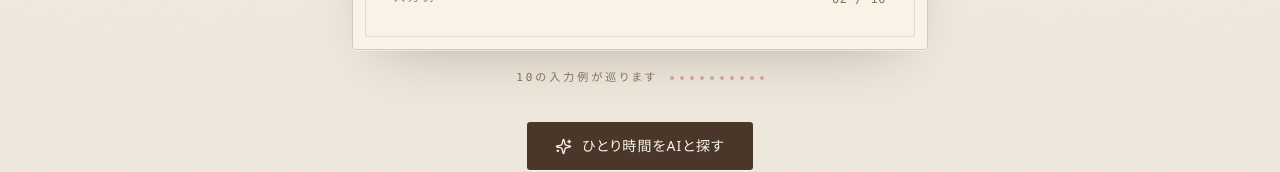
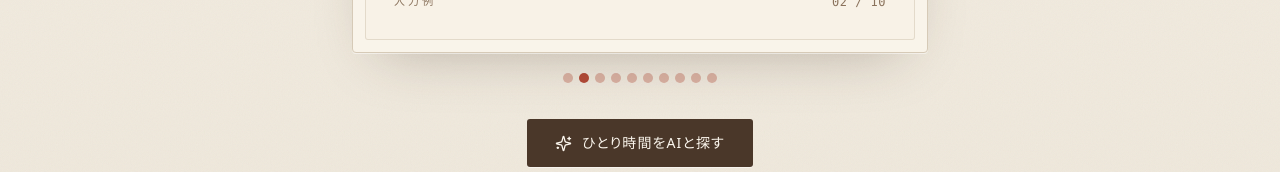
Before and after one commit to atsushimemet/hitori-no-shiori, a Next.js app: page / in a window 1280 px wide. Shown: the part 479-651 px from the top of the page. Built offline with nearby package versions, Linux system fonts and the light colour scheme.

Commit message:
入力例ドットを入力欄に反映 (#31)

```diff
--- a/components/hero/Hero.tsx
+++ b/components/hero/Hero.tsx
@@ -98,7 +98,7 @@ export function Hero() {
                   text={typewriter.text}
                 />
               </PromptBox>
-              <PromptExamples />
+              <PromptExamples activeIndex={typewriter.promptIndex} onSelect={promptInteraction.handleSelectExample} />
             </div>
             <HeroCTA
               onClick={() => {
--- a/components/hero/PromptExamples.tsx
+++ b/components/hero/PromptExamples.tsx
@@ -1,12 +1,25 @@
 import { promptExamples } from "@/lib/prompts";
 
-export function PromptExamples() {
+type PromptExamplesProps = {
+  activeIndex: number;
+  onSelect: (example: string) => void;
+};
+
+export function PromptExamples({ activeIndex, onSelect }: PromptExamplesProps) {
   return (
-    <div className="mt-5 flex items-center justify-center gap-3">
-      <span className="eyebrow">10の入力例が巡ります</span>
-      <div aria-hidden="true" className="flex gap-1.5">
-        {promptExamples.slice(0, 10).map((prompt) => (
-          <span className="h-1 w-1 rounded-full bg-seal/40" key={prompt} />
+    <div className="mt-5 flex items-center justify-center">
+      <div className="flex gap-1.5" role="list" aria-label="入力例">
+        {promptExamples.map((prompt, index) => (
+          <button
+            aria-label={`入力例${index + 1}をテキストボックスに入れる`}
+            aria-current={index === activeIndex ? "true" : undefined}
+            className={`h-2.5 w-2.5 rounded-full border border-transparent transition focus:outline-none focus:ring-2 focus:ring-seal/30 focus:ring-offset-2 focus:ring-offset-cream ${
+              index === activeIndex ? "bg-seal" : "bg-seal/35 hover:bg-seal/55"
+            }`}
+            key={prompt}
+            onClick={() => onSelect(prompt)}
+            type="button"
+          />
         ))}
       </div>
     </div>
--- a/hooks/usePromptInteraction.ts
+++ b/hooks/usePromptInteraction.ts
@@ -9,6 +9,7 @@ type UsePromptInteractionResult = {
   value: string;
   setValue: (value: string) => void;
   isTypewriterPaused: boolean;
+  handleSelectExample: (example: string) => void;
   handleMouseEnter: () => void;
   handleMouseLeave: () => void;
   handleFocus: () => void;
@@ -47,6 +48,15 @@ export function usePromptInteraction(): UsePromptInteractionResult {
     value,
     setValue,
     isTypewriterPaused: state === "focused" || state === "typing" || state === "submitted",
+    handleSelectExample: (example) => {
+      if (state === "submitted") {
+        return;
+      }
+
+      clearBlurTimeout();
+      setValue(example);
+      setState(example.trim().length > 0 ? "typing" : "focused");
+    },
     handleMouseEnter: () => {
       clearBlurTimeout();
       setState((current) => (current === "idle" ? "intent" : current));
```
